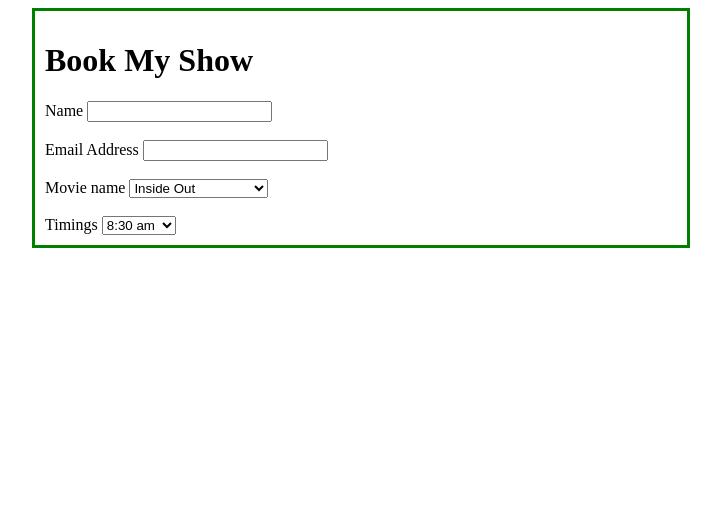
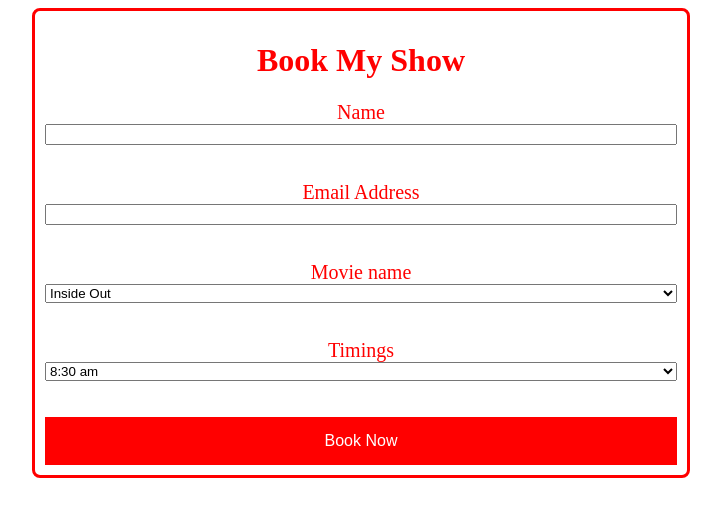
Before and after one commit to agpersonal6104/Section-1, a plain HTML site: page moviebookingform.html in a window 1280 px wide. Shown: the whole page, without its empty margins (279-1000 px from the left). Drawn offline with Linux system fonts and the light colour scheme.

Commit message:
practice day 2

```diff
--- a/moviebookingform.html
+++ b/moviebookingform.html
@@ -5,33 +5,56 @@
     <meta name="viewport" content="width=device-width, initial-scale=1.0">
     <title>Book My Show</title>
     <style>
+        .heading{
+            color: red;
+            text-align: center;
+        }
 
         main {
+            display: grid;
             align-items: center;
             margin: auto;
             width: 50%;
-            border: 3px solid green;
+            border: 3px solid red;
             padding: 10px;
+            border-radius: 8px;
        }
+
+       .button{
+        border: none;
+        color: white;
+        background-color: red;
+        padding: 15px 32px;
+        text-align: center;
+        font-size: 16px;
+        border: 8px;
+       }
+
+        .label{
+            color: red;
+            font-size: 20px;
+            text-align: center;
+        }
+
     </style>
 </head>
 <body>
 
     <main>
-        <h1>Book My Show</h1>
+        <h1 class="heading">Book My Show</h1>
 
-        <label for="">Name</label>
-        <input type="text">
+        <label class="label">Name</label>
+        <input type="text" required>
 
         <br><br>
 
-        <label>Email Address</label>
-        <input type="email">
+        <label class="label">Email Address</label>
+        <input type="email" required>
 
         <br><br>
 
-        <label>Movie name</label>
-        <select>
+        <label class="label">Movie name</label>
+        <select required>
             <option>Inside Out</option>
             <option>Munjya</option>
             <option>Godzilla Minus One</option>
@@ -40,8 +63,8 @@
 
         <br><br>
 
-        <label>Timings</label>
-        <select>
+        <label class="label">Timings</label>
+        <select required>
             <option>8:30 am</option>
             <option>12:00pm</option>
             <option>2:30pm</option>
@@ -49,6 +72,10 @@
             <option>9:30pm</option>
         </select>
 
+        <br><br>
+
+        <button class="button" type="submit">Book Now</button>
+
     </main>
 </body>
 </html>
```
